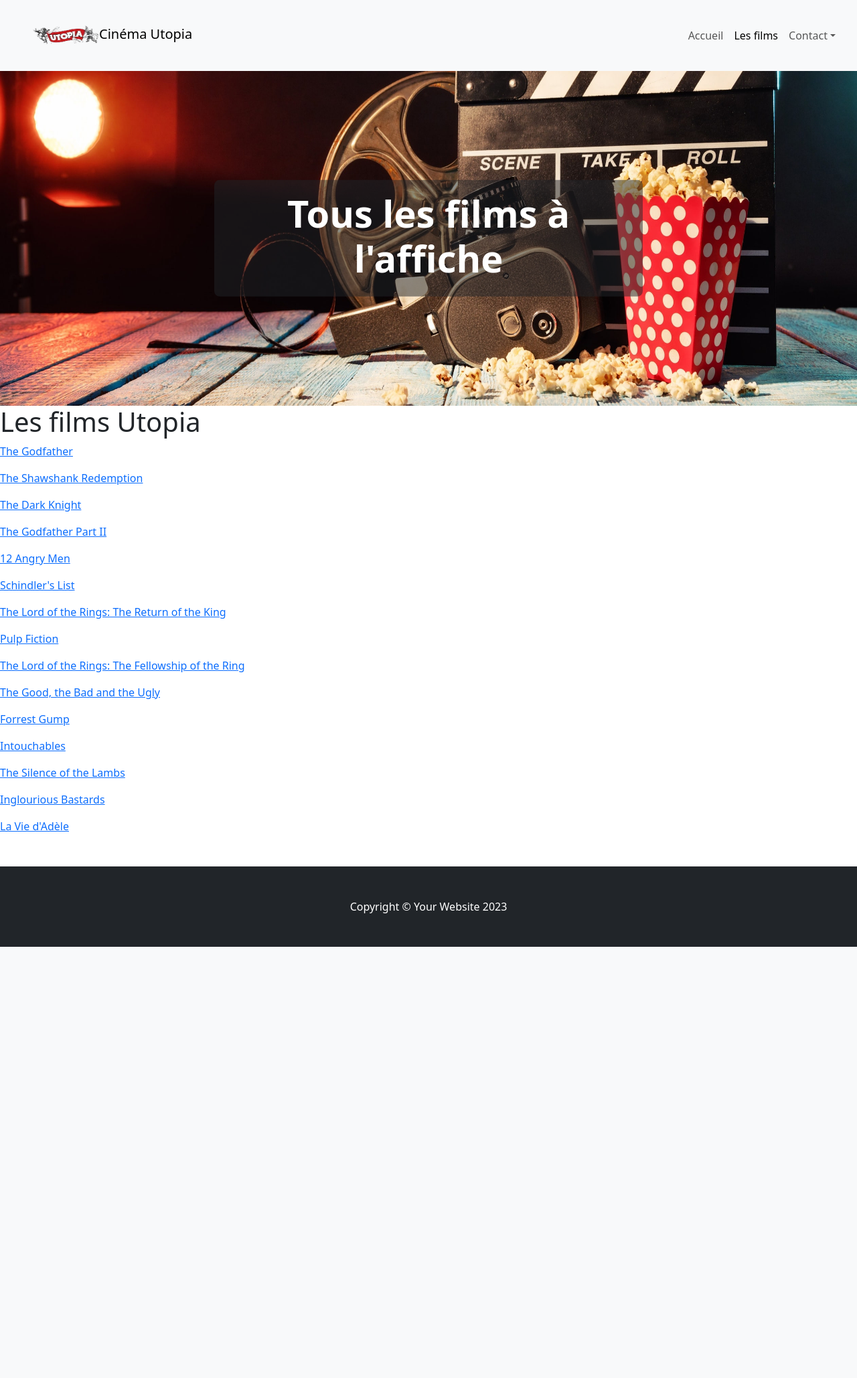
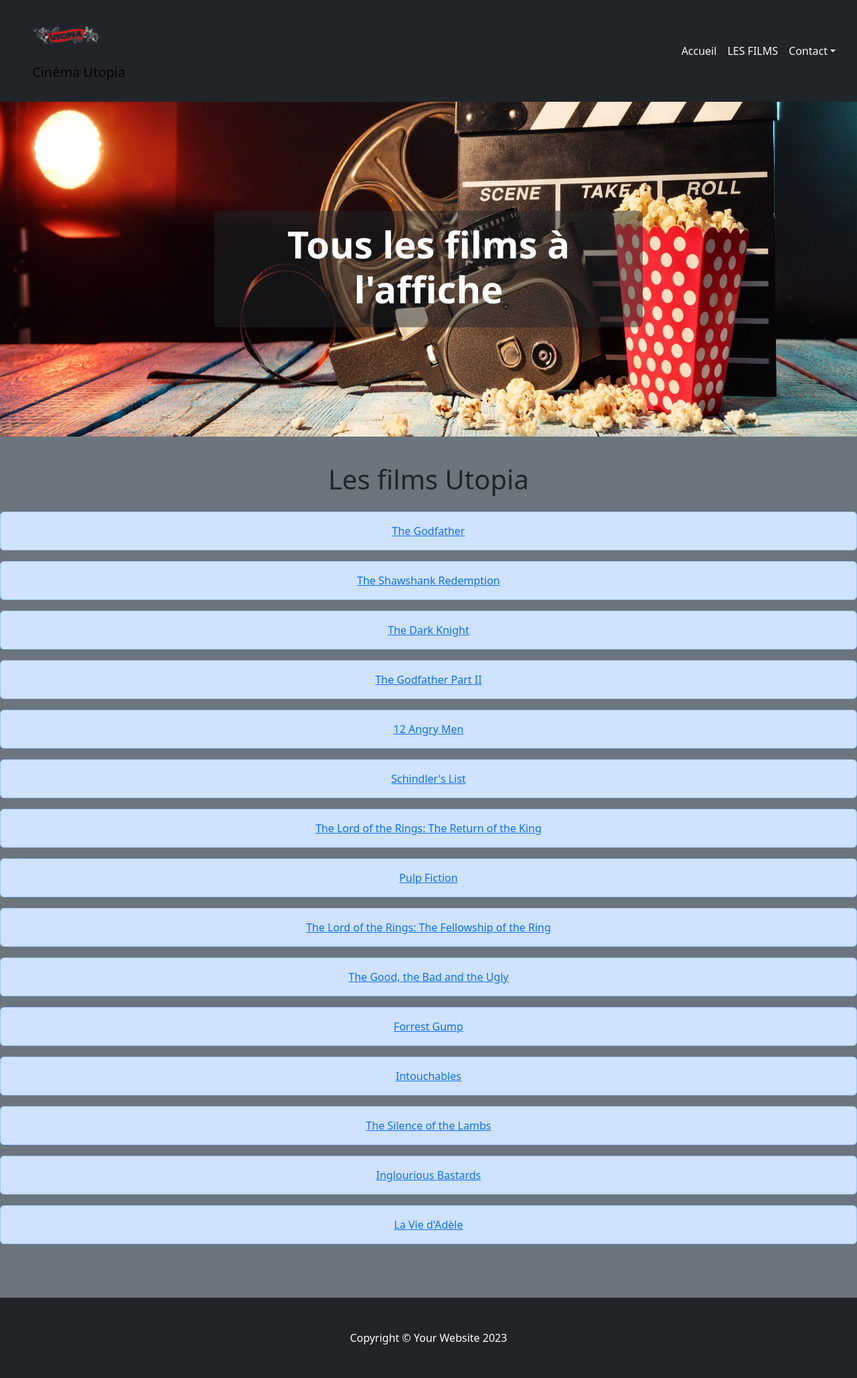
Before and after one commit to vivienLqy/mySql, a PHP site: page /films.php in a window 1280 px wide. Shown: the whole page at 67% size. Before the commit the page ends 1414 px from the top, so only its background shows below. Run offline with PHP 8.4, Linux system fonts and the light colour scheme; data comes from the database, SQL or seed files in the repository.

Commit message:
update 06/02

```diff
--- a/Integration_bdd_website/films.php
+++ b/Integration_bdd_website/films.php
@@ -1,18 +1,28 @@
 <?php
-  require (__DIR__) . ('/utilities/header.php');
-  require (__DIR__) . ('/function/movies.fn.php');
+require(__DIR__) . ('/utilities/header.php');
+require(__DIR__) . ('/function/movies.fn.php');
 
-  $films = findAllMovies($db);
- ?>
+$films = findAllMovies($db);
+?>
 
+<div class="py-3">
+  <div class="text-center my-4">
+    <h1>Les films Utopia</h1>
+  </div>
 
-  <h1>Les films Utopia</h1>
+  <!-- Boucle qui parcourt chaque élément du tableau $movies et affiche un lien vers la page de détails pour chaque film. -->
+  <ul class="list-group">
+    <?php foreach ($films as $film): ?>
+      <li class="alert alert-primary text-center" role="alert">
+        <a href="mapage.php?id=<?= $film['id'] ?>">
+          <?= $film['title'] ?>
+        </a>
+      </li>
+    <?php endforeach; ?>
+  </ul>
 
-  <?php foreach ($films as $film) { ?>
-    <p>
-      <a href="mapage.php?id=<?= $film['id'] ?>"><?= $film['title'] ?></a>
-    </p>
-  <?php } ?>
-  <?php require_once __DIR__ . ('/utilities/footer.php'); ?>
+</div>
+<?php require_once __DIR__ . ('/utilities/footer.php'); ?>
 </body>
+
 </html>
--- a/Integration_bdd_website/function/header.fn.php
+++ b/Integration_bdd_website/function/header.fn.php
@@ -1,7 +1,7 @@
 <?php
 function isActive($page, $url) {
     if (strpos($page, $url) !== FALSE) {
-        echo 'active';
+        echo 'active text-uppercase';
     }
 }
 if(strrpos($index_page, $current_url)!== false || strpos($index_page . 'index.php', $current_url) !== false):
--- a/Integration_bdd_website/function/movies.fn.php
+++ b/Integration_bdd_website/function/movies.fn.php
@@ -33,6 +33,13 @@ function findMovies ($db, $currentId) {
     return $result;
 }
 
+function top3Movies ($db , $limit) {
+    $sql = "SELECT * FROM movies ORDER BY rating DESC LIMIT $limit;";
+    $requete = $db->query($sql);
+    $films = $requete->fetchAll();
+    return $films;
+
+}
 function getStar($rating) {
 
     $starRating = round($rating);
--- a/Integration_bdd_website/utilities/header.php
+++ b/Integration_bdd_website/utilities/header.php
@@ -1,7 +1,26 @@
 <?php
+
+// session_start(): demarre une session_abort
+// session_id(): retourne l'id de la session
+// session_register($variable): enregistre une variable dans la sessions
+// session_unregister($variable): effacer une variable dans la sessions
+// session_name(): retourn le nom de la session
+// session_destroy(): detruit la sessions en cours
+// unset($_SESSION): vide toute la session de ses variables
+// session_destroy
+
+
 require_once dirname(__DIR__) . ('/config/config.php');
 require_once dirname(__DIR__) . ('/function/database.fn.php');
 $db = getPDOlink($config);
+
+date_default_timezone_set('EUROPE/Paris');
+setlocale(LC_TIME,'fr_FR.UTF8', 'fra');
+
+
+if (empty(session_id())) {
+    session_start();
+}
 
 require_once dirname(__DIR__) . ('/config/headerConfig.php');
 require_once dirname(__DIR__) . ('/function/header.fn.php');
@@ -25,25 +44,25 @@ require_once dirname(__DIR__) . ('/function/header.fn.php');
   <title>Utopia</title>
 </head>
 
-<body>
-<nav class="navbar navbar-expand-lg navbar-light bg-light">
+<body class="bg-secondary">
+<nav class="navbar navbar-expand-lg navbar-light bg-dark">
         <div class="container-fluid px-4 px-lg-5">
-            <a class="navbar-brand align-item-center" href="/"> <img src="/assets/img/utopia-logo.png" alt="Logo" width="100" height="80" class="d-inline-block">Cinéma Utopia</a>
+            <a class="navbar-brand align-item-center" href="/"> <img src="/assets/img/utopia-logo.png" alt="Logo" width="100" height="80" class="d-inline-block text-light"><p class="">Cinéma Utopia</p></a>
             <button class="navbar-toggler" type="button" data-bs-toggle="collapse" data-bs-target="#navbarSupportedContent" aria-controls="navbarSupportedContent" aria-expanded="false" aria-label="Toggle navigation"><span class="navbar-toggler-icon"></span></button>
             <div class="collapse navbar-collapse" id="navbarSupportedContent">
                 <ul class="navbar-nav me-auto mb-2 mb-lg-0 ms-lg-4 col-12 justify-content-end">
                     <li class="nav-item">
-                        <a class="nav-link
+                        <a class="nav-link text-light
                         <?= isActive ($index_page, $current_url); ?>
                         <?= isActive ('/index.php', $current_url); ?>
                         " aria-current="page" href="<?= $index_page; ?>">Accueil</a></li>
                     <li class="nav-item">
-                        <a class="nav-link
+                        <a class="nav-link text-light
                         <?= isActive ($films_page, $current_url); ?>
                         " href="<?= $films_page; ?>">Les films</a>
                       </li>
-                    <li class="nav-item dropdown">
-                        <a class="nav-link dropdown-toggle
+                    <li class="nav-item text-light dropdown">
+                        <a class="nav-link text-light dropdown-toggle
                         <?= isActive ($contact_page, $current_url); ?>" id="navbarDropdown" href="#" role="button" data-bs-toggle="dropdown" aria-expanded="false">Contact</a>
                         <ul class="dropdown-menu" aria-labelledby="navbarDropdown">
                             <li><a class="dropdown-item" href="<?= $contact_page; ?>">Tous les cinémas</a></li>
```
Also changed, not shown: Integration_bdd_website/index.php (+35 -23 lines).
